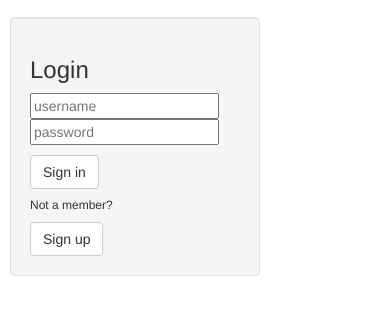
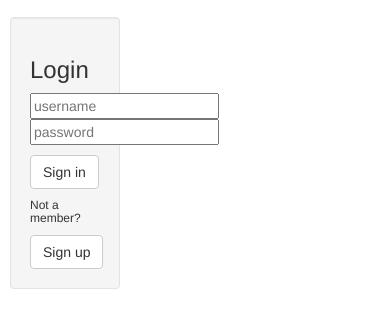
Before and after one commit to MP7373/postapic, a website: page public/index.html in a window 390 px wide. Shown: the part 63-390 px from the top of the page. Drawn offline with Linux system fonts and the light colour scheme; no server answers.

Commit message:
Changed mobile sizing again

```diff
--- a/public/waifuFeed.html
+++ b/public/waifuFeed.html
@@ -1,5 +1,5 @@
 <div class="row feed">
-	<div id="loginBox" class="col-md-3 col-xs-8">
+	<div id="loginBox" class="col-md-3 col-xs-4">
 		<div class="well" ng-hide="currentUser">
 			<div id="loginArea">
 				<h3>Login</h3>
```
